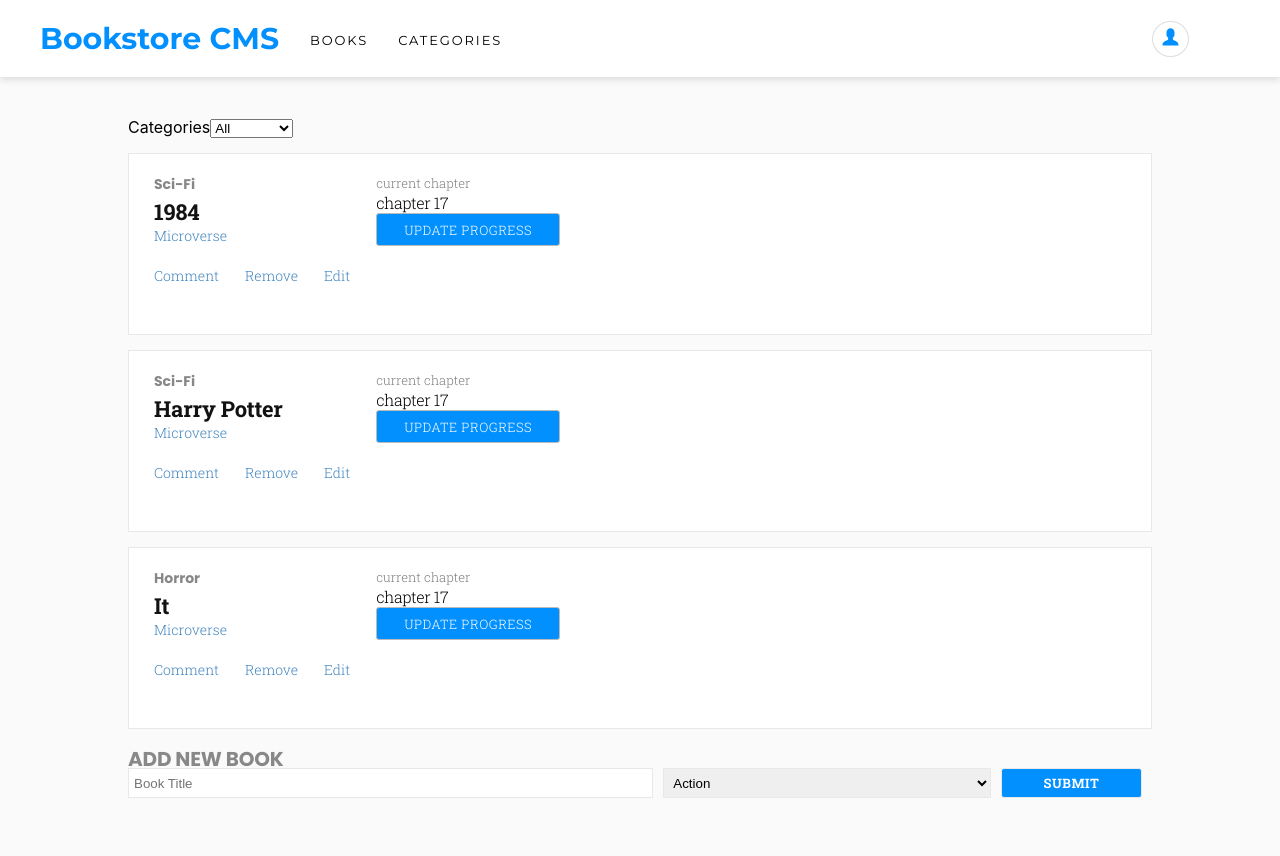
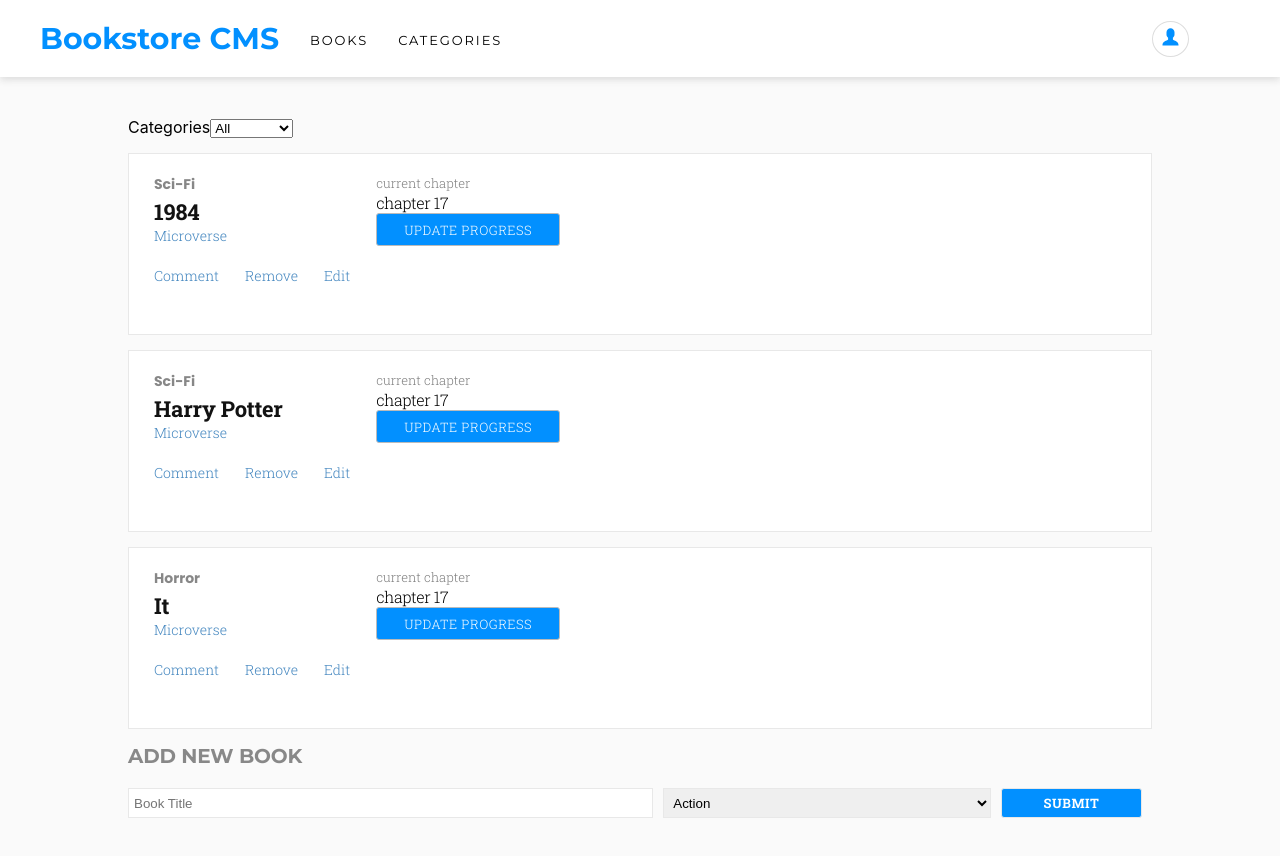
Before and after one commit to JayKowski/bookstore-cms, a React (Create React App) app: page / in a window 1280 px wide. Shown: the top 856 px of the page. Built offline with nearby package versions, Linux system fonts and the light colour scheme.

Commit message:
Poppins font - Add weigth to poppings font - Fon weigth to form tittle
Co-authored-by: JayKowski <jaymaina5@gmail.com>

```diff
--- a/public/index.html
+++ b/public/index.html
@@ -9,7 +9,7 @@
       name="description"
       content="Web site created using create-react-app"
     />
-    <link href="https://fonts.googleapis.com/css2?family=Poppins:wght@700&family=Roboto+Slab:wght@300;500;700&display=swap"
+    <link href="https://fonts.googleapis.com/css2?family=Poppins:wght@200;300;500;700&family=Roboto+Slab:wght@300;500;700&display=swap"
       rel="stylesheet">
       <link href="https://fonts.googleapis.com/css2?family=Montserrat:wght@200;300;400;500;600;700;800&display=swap" rel="stylesheet">
     <link rel="apple-touch-icon" href="%PUBLIC_URL%/logo192.png" />
--- a/src/book.css
+++ b/src/book.css
@@ -17,7 +17,7 @@ p {
   opacity: 0.5;
   font-family: "Poppins", sans-serif;
   font-size: 14px;
-  font-weight: bold;
+  font-weight: 700;
   font-stretch: normal;
   font-style: normal;
   line-height: normal;
@@ -112,6 +112,6 @@ p {
   line-height: normal;
   letter-spacing: 0.5px;
   text-align: center;
-  color: #ffffff;
+  color: #fff;
   text-transform: uppercase;
 }
--- a/src/booksform.css
+++ b/src/booksform.css
@@ -1,14 +1,15 @@
 .input-form p {
   height: 24px;
-  font-family: 'Poppins', sans-serif;
+  font-family: 'Montserrat', sans-serif;
   font-size: 20px;
-  font-weight: bold;
+  font-weight: 700;
   font-stretch: normal;
   font-style: normal;
   line-height: normal;
   letter-spacing: -0.18px;
-  color: #888888;
+  color: #888;
   text-transform: uppercase;
+  margin-bottom: 20px;
 }
 
 form {
@@ -16,7 +17,8 @@ form {
   margin-bottom: 55px;
 }
 
-form input, form select {
+form input,
+form select {
   margin-right: 10px;
   padding: 5px;
   border: 1px solid #e8e8e8;
@@ -42,7 +44,7 @@ form input, form select {
   line-height: normal;
   letter-spacing: 0.5px;
   text-align: center;
-    color: #ffffff;
+  color: #fff;
   background-color: #0290ff;
   text-transform: uppercase;
 }
```
Lines whose indentation alone changed are shown as unchanged.
